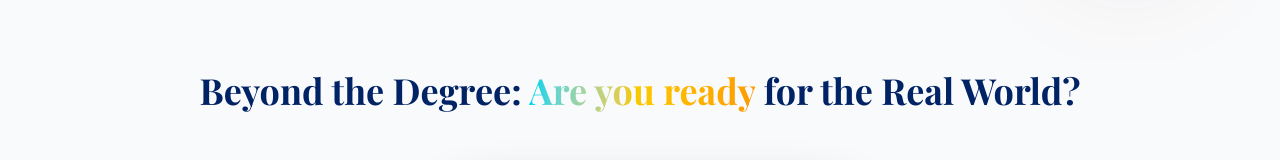
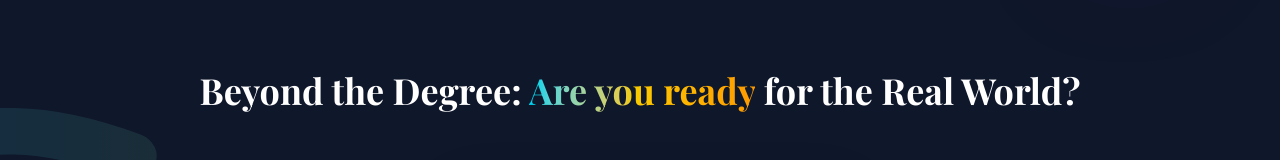
Before and after one commit to tarman-2563/SITM-1, a React (Vite) app in the folder frontend/: page / in a window 1280 px wide. Shown: the part 823-983 px from the top of the page. Built offline with nearby package versions, Linux system fonts and the light colour scheme; a web font is replaced by a local one.

Commit message:
Completed the 2nd layer

```diff
--- a/frontend/src/components/sections/WhySITM.jsx
+++ b/frontend/src/components/sections/WhySITM.jsx
@@ -103,14 +103,51 @@ export function WhySITM() {
   const activeData = comparisonData.find((item) => item.id === activeTab);
 
   return (
-    <section className="py-24 bg-gray-50 dark:bg-slate-950 overflow-hidden">
-      <div className="container mx-auto px-4">
+    <section className="relative py-24 bg-slate-900 overflow-hidden">
+      {/* Background Graphics - Random Rope-like Flow */}
+      <div className="absolute inset-0 z-0 overflow-hidden pointer-events-none">
+        <svg
+          className="absolute w-full h-full opacity-80"
+          preserveAspectRatio="none"
+          viewBox="0 0 1200 800"
+          fill="none"
+          xmlns="http://www.w3.org/2000/svg"
+        >
+          <motion.path
+            d="M-100,200 C150,50 350,500 600,250 C850,0 1050,450 1300,150"
+            stroke="url(#rope-gradient)"
+            strokeWidth="50"
+            strokeLinecap="round"
+            initial={{ pathLength: 0, opacity: 0 }}
+            animate={{ pathLength: 1, opacity: 1 }}
+            transition={{ duration: 4, ease: "easeInOut", repeat: Infinity, repeatType: "reverse" }}
+          />
+          <motion.path
+            d="M-100,600 C200,800 450,150 700,550 C950,950 1100,400 1300,700"
+            stroke="url(#rope-gradient)"
+            strokeWidth="40"
+            strokeLinecap="round"
+            initial={{ pathLength: 0, opacity: 0 }}
+            animate={{ pathLength: 1, opacity: 0.8 }}
+            transition={{ duration: 5, delay: 1, ease: "easeInOut", repeat: Infinity, repeatType: "reverse" }}
+          />
+          <defs>
+            <linearGradient id="rope-gradient" x1="0%" y1="0%" x2="100%" y2="0%">
+              <stop offset="0%" stopColor="#22d3ee" /> {/* Cyan */}
+              <stop offset="50%" stopColor="#facc15" /> {/* Yellow */}
+              <stop offset="100%" stopColor="#f59e0b" /> {/* Amber */}
+            </linearGradient>
+          </defs>
+        </svg>
+      </div>
+
+      <div className="container relative z-10 mx-auto px-4">
         <div className="text-center mb-16">
           <motion.h2
             initial={{ opacity: 0, y: 20 }}
             whileInView={{ opacity: 1, y: 0 }}
             viewport={{ once: true }}
-            className="text-3xl md:text-4xl font-serif font-bold text-sitm-navy dark:text-white mb-4"
+            className="text-3xl md:text-4xl font-serif font-bold text-white mb-4"
           >
             Beyond the Degree: <span className="text-transparent bg-clip-text bg-gradient-to-r from-cyan-400 via-yellow-400 to-amber-500">Are you ready</span> for the Real World?
           </motion.h2>
```
